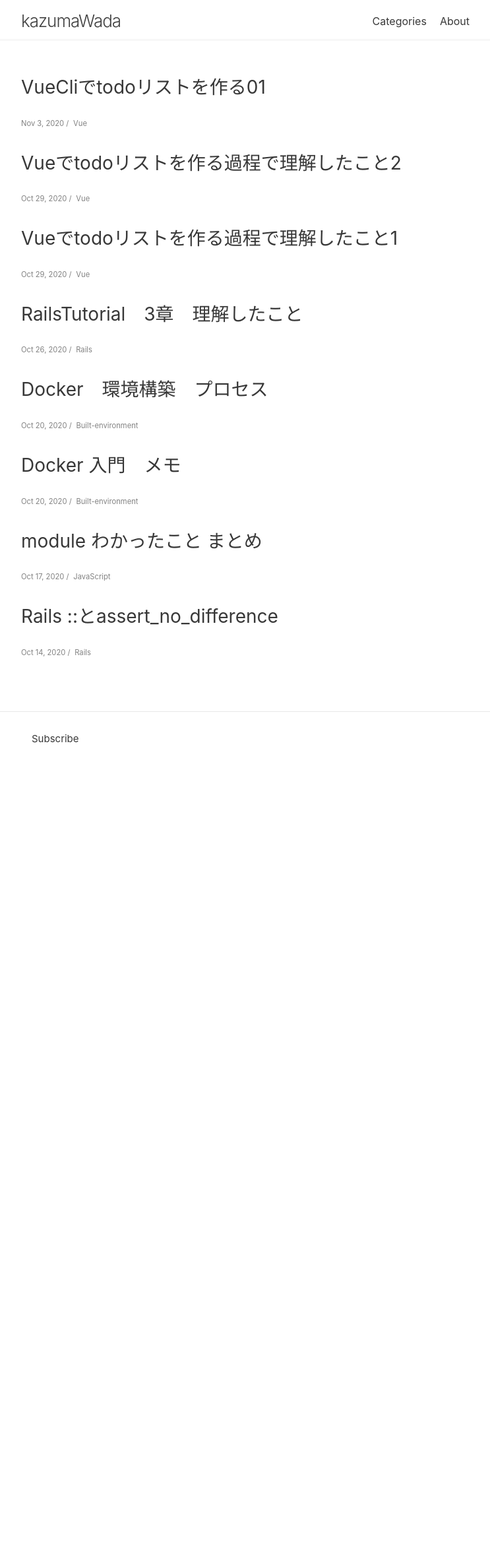
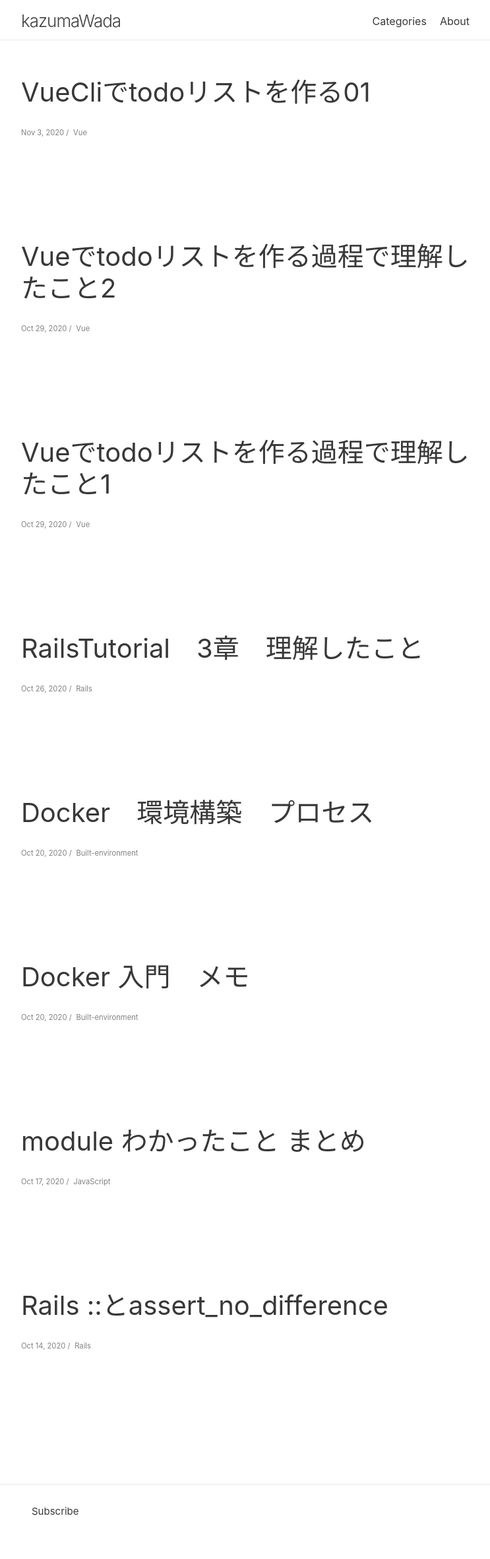
Before and after one commit to kazblog/kazblog.github.io, a Jekyll site: the page built from index.md, in a window 1280 px wide. Shown: the whole page at 66% size, without its empty margins (268-1011 px from the left). Built offline with Jekyll 4.4.1, drawn with Linux system fonts in a browser that asks for light colours; before the commit the page ends 1191 px from its top, so only the background shows below that.

Commit message:
change layout

```diff
--- a/_layouts/home.html
+++ b/_layouts/home.html
@@ -33,13 +33,14 @@ layout: default
       <li>
         <!-- <img src="{{ post.image | prepend: site.baseurl }}" alt="{{ post.title }}" title="{{ post.title }}"> -->
         <a class="post-link" href="{{ post.url | relative_url }}">
-        <h3>
+        <h1>
             {{ post.title | escape }}
-        </h3>
+        </h1>
         <span class="post-meta-meta">{{ post.excerpt }}</span>
         <span class="post-meta">{{ post.date | date: date_format }} /</span>
         <span class="post-meta">{{ post.categories | date: date_format }}</span>
        </a>
+       <br><br><br><br><br>
       </li>
       {%- endfor -%}
     </ul>
```
